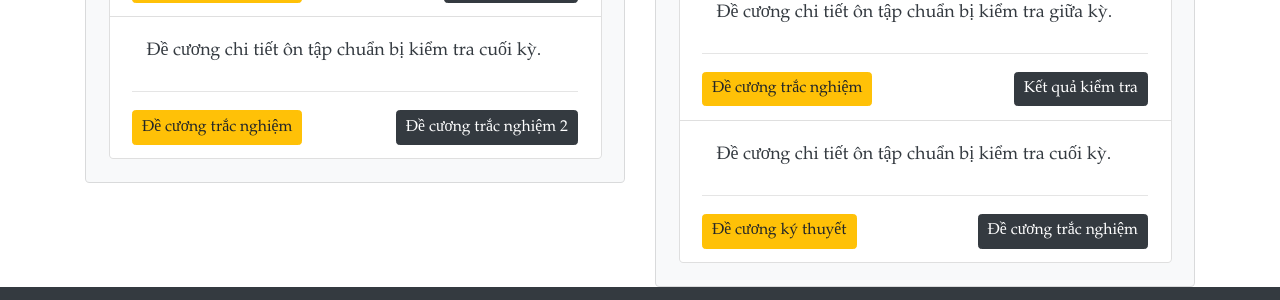
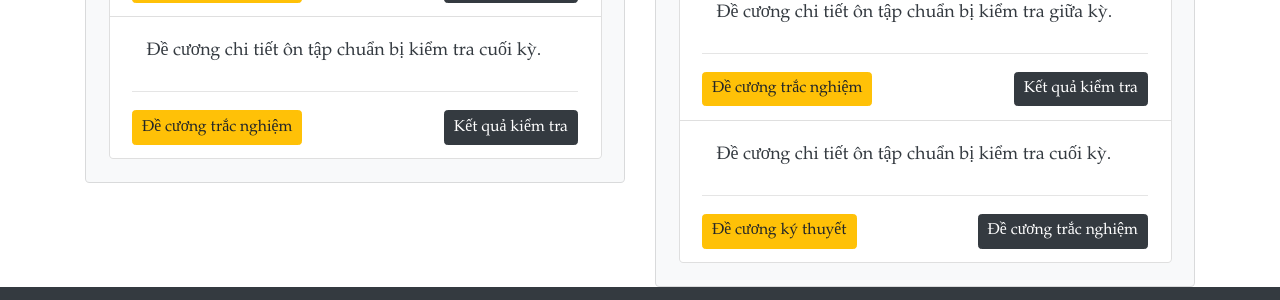
Before and after one commit to TCVan/tcvan.github.io, a Jekyll site: the page built from kt/tin.html, in a window 1280 px wide. Shown: the part 1687-1987 px from the top of the page. Built offline with Jekyll 4.4.1, drawn with Linux system fonts in a browser that asks for light colours; nearby versions of some CDN libraries.

Commit message:
Cập nhật KQ kiểm tra K12

```diff
--- a/kt/tin.html
+++ b/kt/tin.html
@@ -128,10 +128,10 @@ script: |
               {% include item_kt.html
                 style = "white"
                 name = "Đề cương chi tiết ôn tập chuẩn bị kiểm tra cuối kỳ."
-                ans = "files/12/on tap CK2.pdf"
+                ans = "files/12/on tap HK2.pdf"
                 ansName = "Đề cương trắc nghiệm"
-                score = "files/12/on tap HK2.pdf"
-                scoreName = "Đề cương trắc nghiệm 2"
+                score = "https://www.dropbox.com/s/2xg3fydl9yasd6o/KQ%20CK2.pdf?dl=0"
+                scoreName = "Kết quả kiểm tra"
               %}
             </ul>
           </div>
```
Also changed, not shown: 1 other file.
